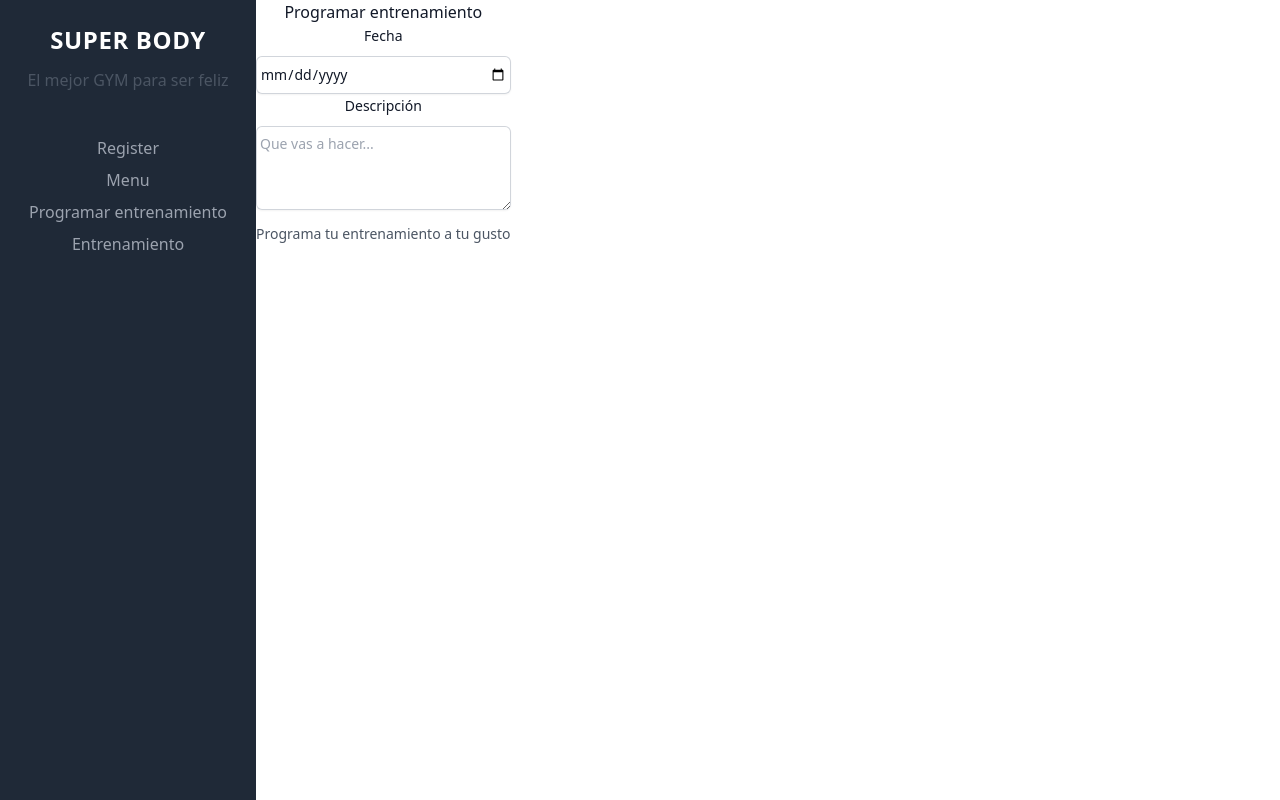
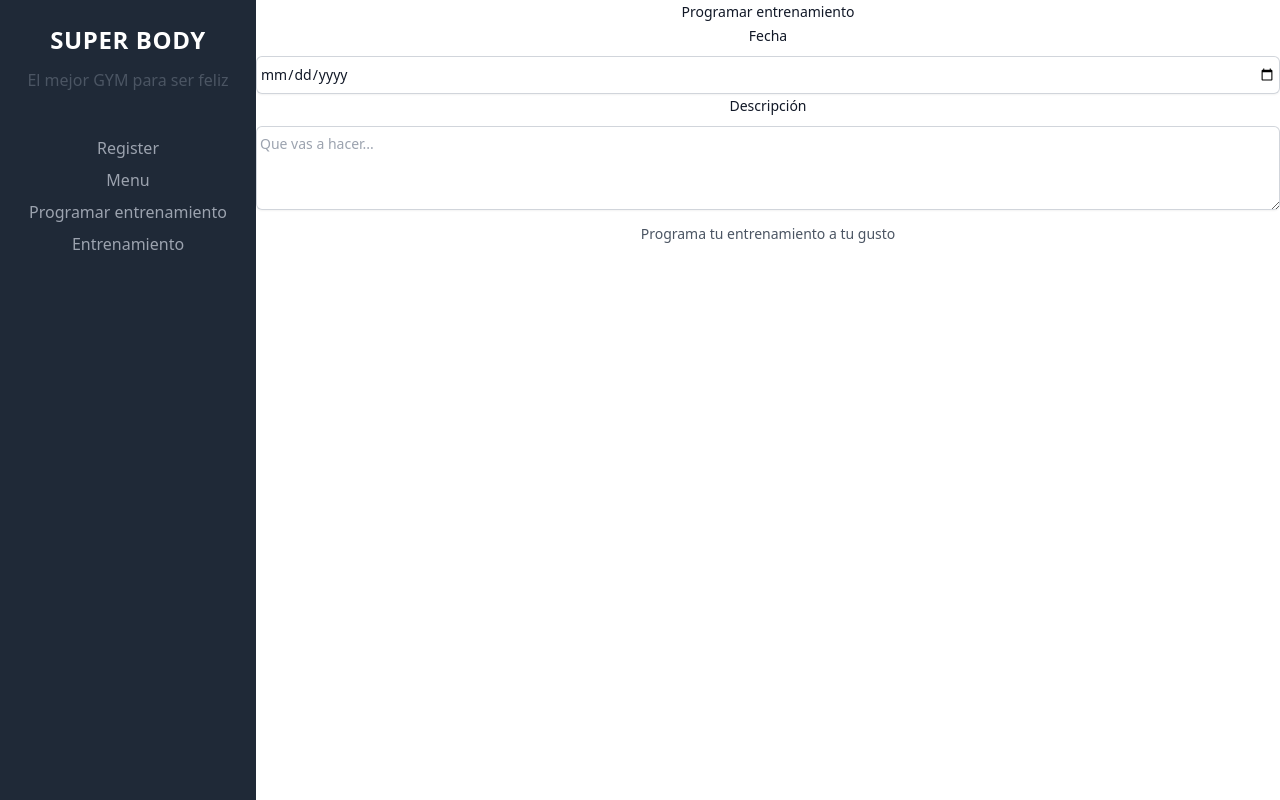
Before and after one commit to paulinacartagena1234/gym, a React (Create React App) app: page /programarentrenamiento in a window 1280 px wide. Built offline with nearby package versions, Linux system fonts and the light colour scheme.

Commit message:
CHG Centrando form programacion

```diff
--- a/src/components/Programarentrenamiento.js
+++ b/src/components/Programarentrenamiento.js
@@ -2,8 +2,8 @@ import React from 'react'
 
 function Programarentrenamiento() {
     return (
-        <div>
-            <h1 className='text-gray-900'>Programar entrenamiento</h1>
+        <div className='flex-1 justify-center text-center'>
+            <h1 className='block text-sm font-medium leading-6 text-gray-900'>Programar entrenamiento</h1>
             <label htmlFor="date" className="block text-sm font-medium leading-6 text-gray-900">
                 Fecha
             </label>
```
